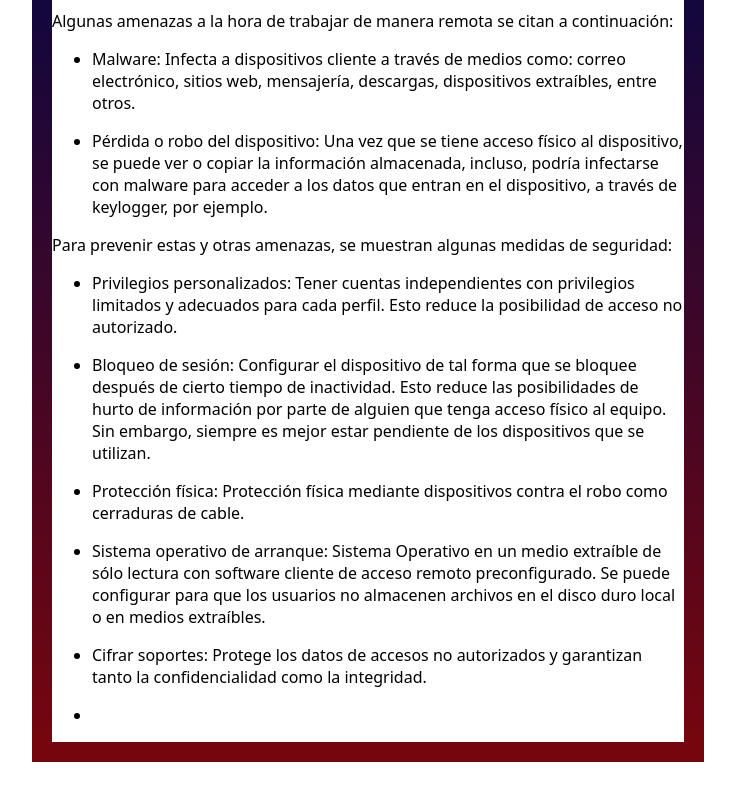
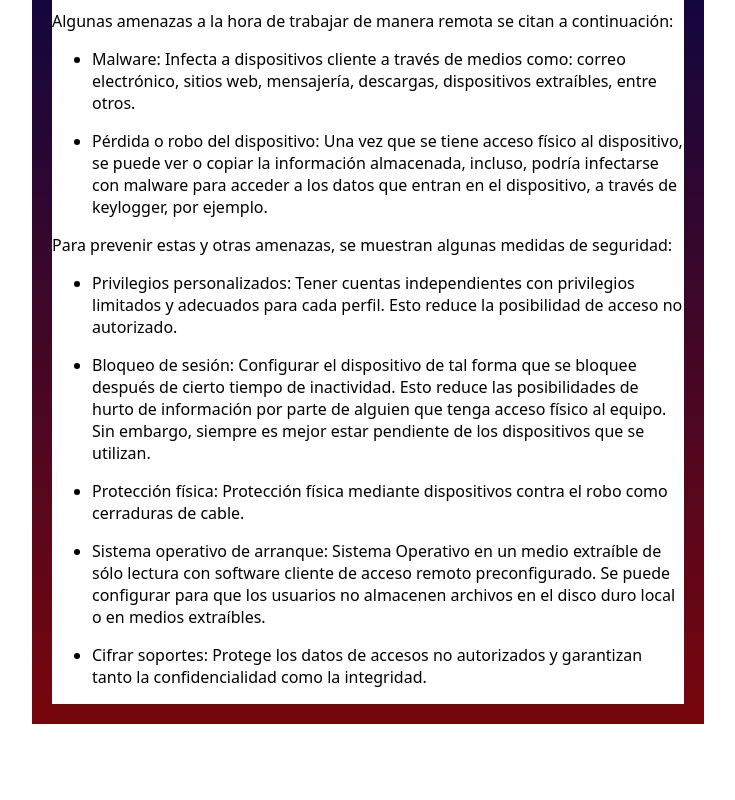
Before and after one commit to APaolaMM/remote-work-vulnerabilities, a plain HTML site: page index.html in a window 1280 px wide. Shown: the part 1394-2194 px from the top of the page, without its empty margins (292-1027 px from the left). Drawn offline with Linux system fonts and the light colour scheme.

Commit message:
Update index.html

```diff
--- a/index.html
+++ b/index.html
@@ -214,9 +214,6 @@
 
 		<p dir="ltr">Cifrar soportes: Protege los datos de accesos no autorizados y garantizan tanto la confidencialidad como la integridad.</p>
 	</li>
-	<li dir="ltr">
-		<br>
-	</li>
 </ul>
 </div>
 </a>
```
